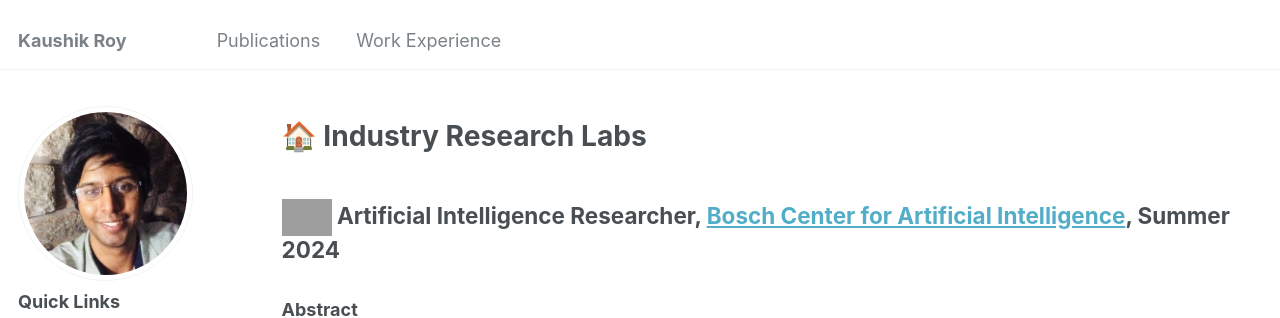
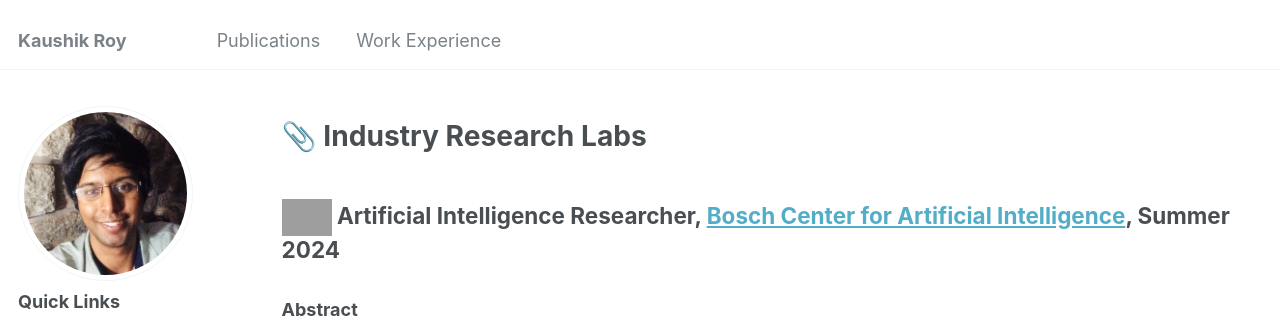
Before and after one commit to kauroy1994/home, a Jekyll site: the page built from _pages/cv.md, in a window 1280 px wide and 900 px high. Shown: the top 318 px of the window. Built offline with Jekyll 4.4.1, drawn with Linux system fonts in a browser that asks for light colours; some web fonts are replaced; grey boxes are pictures that could not be loaded.

Commit message:
Update cv.md

```diff
--- a/_pages/cv.md
+++ b/_pages/cv.md
@@ -7,7 +7,7 @@ author_profile: true
 
 {% include base_path %}
 
-🏠 Industry Research Labs
+📎 Industry Research Labs
 ======
 
 ## <img src="https://github.com/kauroy1994/home/assets/57400980/8891649c-c178-41b9-8182-18d9c138fc95" width="50" height="50"> Artificial Intelligence Researcher, [Bosch Center for Artificial Intelligence](https://www.bosch-ai.com/), Summer 2024
```
